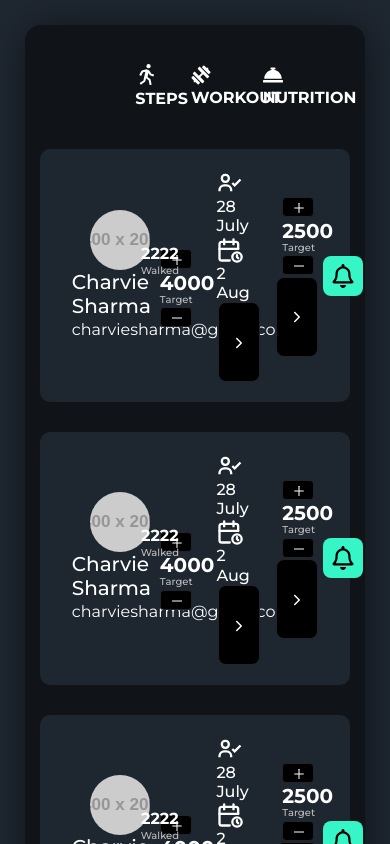
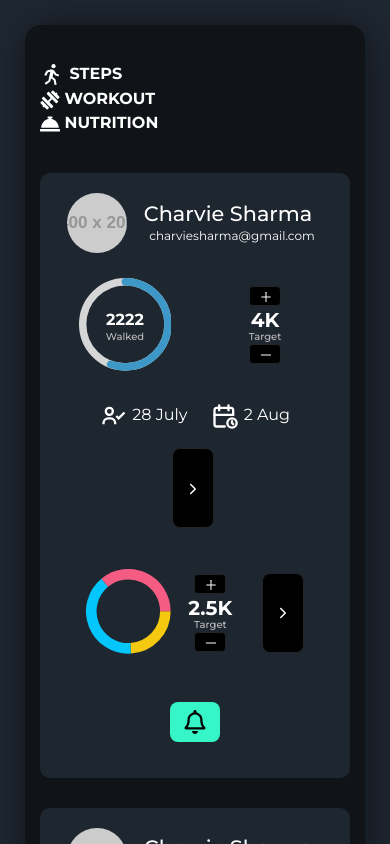
Before and after one commit to muazaqdas/Evolv-Frontend-Challlenge, a React (Create React App) app: page / in a window 390 px wide. Shown: the top 844 px of the page. Built offline with nearby package versions, Linux system fonts and the light colour scheme.

Commit message:
Level 3 completed.
Tooltip component, ProgressBar component created. On hover , tooltip shows the stats of fats, carbs & protein consumed according to json file. Button icon and color changes according to feedback, and scheduled date color changes to red, if its same as performed date.

```diff
--- a/src/Components/Arrow.js
+++ b/src/Components/Arrow.js
@@ -1,19 +1,21 @@
 import React from 'react';
 import {IoIosArrowForward} from 'react-icons/io'
 import { useNavigate } from 'react-router-dom';
+import {AiOutlineExclamation} from 'react-icons/ai'
 
 function Arrow(props){
+
 
     const navigate = useNavigate();
     function handleClick(){
         navigate(props.path)
     }
-
+    const feedback = props.feedback;
     return(
         <>
         <div className='col-3'>
-            <button className='btn btn-dark arrow-button  mx-auto' onClick={handleClick}>
-                <IoIosArrowForward className='arrow'/>
+            <button  className={`btn btn-dark arrow-button  mx-auto ${feedback ? "redColor": ""}`} onClick={handleClick}>
+            {(feedback) ? <AiOutlineExclamation/> :<IoIosArrowForward className='arrow'/> }
             </button>
         </div>
         </>
--- a/src/Components/Dashboard.js
+++ b/src/Components/Dashboard.js
@@ -10,6 +10,8 @@ import './styles.css'
 
 import {BiUserCheck,BiWalk} from 'react-icons/bi'
 import {TbCalendarTime} from 'react-icons/tb'
+
+
 import {FaRegBell,FaDumbbell,FaConciergeBell} from 'react-icons/fa'
 
 import Steps from './Steps';
@@ -28,17 +30,13 @@ function Dashboard(){
         <div className='dashboard'>
             <nav className=' content row d-flex justify-content-center my-3 pb-2'>
 
-                        <div className='col-2 '>{"  "} </div>
-                        <div className='col-2   steps'><BiWalk className='' size={25}/> STEPS</div>
-                        <div className='col-2 workout'>
-
-                                <FaDumbbell className=' r-icon' size={20}/> WORKOUT
-
+                        <div className='col-lg-2 col-md-2 '>{"  "} </div>
+                        <div className='col-lg-2 col-md-3 steps'><BiWalk className='' size={25}/> STEPS</div>
+                        <div className='col-lg-2 col-md-3 workout'>
+                            <FaDumbbell className=' r-icon' size={20}/> WORKOUT
                         </div>
-                        <div className='col-2  mx-3 nutrition'>
-
-                                <FaConciergeBell className='' size={20}/> NUTRITION
-
+                        <div className='col-lg-2 col-md-3 mx-3 '>
+                            <FaConciergeBell className='' size={20}/> NUTRITION
                         </div>
                         <div className='col-4 blank'>{"  "} </div>
             </nav>
@@ -47,39 +45,54 @@ function Dashboard(){
                 return(
                     <div key={index} className='userRow row d-flex justify-content-between align-items-center'>
                         {/* ................. */}
-                        <div className='col-3'>
+                        <div className='col-lg-3 col-md-6 mb-md-5 col-sm-12'>
                             <div className='row d-flex justify-content-center align-items-center'>
                                 <div className='col-3'>
                                     <div className="user">
                                     </div>
                                 </div>
                                 <div className='col-9 ps-2 text-start'>
-                                    <h5 className='m-0 p-0'>{data.name}</h5>
-                                    <p className='m-0 p-0'>{data.email}</p>
+                                    <h5 className='name m-0 p-0'>{data.name}</h5>
+                                    <p className='mail m-0 p-0'>{data.email}</p>
                                 </div>
                             </div>
                         </div>
                         {/* ............ */}
-                        <div className='col-2'>
+                        <div className='col-lg-2 col-md-4 mb-md-5 col-sm-12'>
                             <Steps index={index} value={data["steps walked"]} maxValue={data['steps target']} digit={data["steps walked"]} subtitle1={"Walked"} targetSteps={data['steps target']} subtitle2={"Target"}/>
                         </div>
                         {/* ................ */}
-                        <div className='col-2'>
-                            <div className='row d-flex justify-content-center align-items-center'>
-                                <div className='col-7 text-start date justify-content-center align-items-center'>
-                                    <h5 className='p-0 m-0 '><BiUserCheck className='p-0 m-0' size={28}/>  {data.performedDate}</h5>
-                                    <h5 className='p-0 m-0 '><TbCalendarTime className='p-0 m-0' size={28}/>  {data.scheduledDate}</h5>
+                        <div className='col-lg-3 col-md-4 col-sm-12'>
+                            <div className='row d-flex justify-content-center align-items-center p-0 '>
+                                <div className='col-lg-5 col-md-7 col-sm-8 p-0 m-0 text-center date justify-content-center align-items-center'>
+                                    <button className='btn btn-dark '><BiUserCheck className='p-0 m-0' size={28}/>  {data.performedDate}</button>
+                                    <button className={`btn btn-dark  ${(data.performedDate===data.scheduledDate) && "redColor"}`}><TbCalendarTime className='p-0 m-0' size={28}/>  {data.scheduledDate}</button>
                                 </div>
-                                    <Arrow path={`/${data.userId}/workout`} />
+                                <div className='col-3 dateArrow'>
+                                    <Arrow feedback={data.feedback}  path={`/${data.userId}/workout`} />
+                                </div>
                             </div>
                         </div>
                         {/* ................. */}
-                        <div className='col-2'>
-                            <Nutrition path={`/${data.userId}/nutrition`} carbConsumed={data.carbConsumed} fatConsumed={data.fatConsumed} proteinConsumed={data.proteinConsumed} calorieTarget={data.calorieTarget} />
+                        <div className='col-lg-3 col-md-5 col-sm-12 nutrition'>
+                            <Nutrition
+                                title={data.calorieIntake}
+                                calorieIntake={data.calorieIntake}
+                                path={`/${data.userId}/nutrition`}
+                                carbConsumed={data.carbConsumed}
+                                fatConsumed={data.fatConsumed}
+                                proteinConsumed={data.proteinConsumed}
+                                carbTarget={data.carbTarget}
+                                fatTarget={data.fatTarget}
+                                proteinTarget={data.proteinTarget}
+
+                                calorieTarget={data.calorieTarget} />
                         </div>
                         {/* .............. */}
-                        <div className=' col-1 justify-conten-center align-items-center'>
+                        <div className=' col-lg-1 col-md-2 justify-conten-center align-items-center'>
+                        <div className='row bellRow'>
                             <FaRegBell className='bell-icon p-2 my-3 justify-conten-center align-items-center' size={40}/>
+                        </div>
                         </div>
                     </div>
                 );
--- a/src/Components/NutrPage.js
+++ b/src/Components/NutrPage.js
@@ -3,9 +3,9 @@ import React from 'react';
 
 function NutritionPage(){
     return(
-        <div style={{color:"#fff",backgroundColor:"red"}}>
-            this is  Blank
-        </div>
+        <div style={{color:"#fff"}}>
+        <h1>Nutrition</h1>
+    </div>
     )
 }
 
--- a/src/Components/Nutrition.js
+++ b/src/Components/Nutrition.js
@@ -3,10 +3,14 @@ import { PieChart } from "react-minimal-pie-chart";
 import Arrow from "./Arrow";
 import { AiOutlinePlus, AiOutlineMinus } from "react-icons/ai";
 
+// import ProgressBar from './ProgressBar'
+import Tooltip from "./Tooltip/Tooltip";
+
 
 function Nutrition(props) {
 
     const [calorie, setValue] = useState(props.calorieTarget);
+    const [isHovering,setHovering] = useState(false);
 
     function handleCLickPlus(){
       setValue((prevValue)=> prevValue+1000);
@@ -14,24 +18,54 @@ function Nutrition(props) {
     function handleCLickMinus(){
       setValue((prevValue)=> prevValue-1000);
     }
+
+    function mouseOver(){
+        setHovering(true);
+    }
+    function mouseOut(){
+        setHovering(false);
+    }
+
+
   return (
     <div className="row d-flex justify-content-center align-items-center">
-      <div className="col-6">
-        <PieChart
+        <div className="col-5 ">
+            <Tooltip
+                children=
+                {<PieChart
                 lineWidth={25}
                 data={[
                     { title: "Carbs", value: props.carbConsumed, color: "#F5C90F" },
                     { title: "Fat", value: props.fatConsumed, color: "#03C7FC" },
                     { title: "Protein", value: props.proteinConsumed, color: "#F45C84" },
                 ]}
-        />
+                onMouseOver={mouseOver}
+                onMouseOut={mouseOut}
+                />}
+
+                carbConsumed={props.carbConsumed}
+                fatConsumed={props.fatConsumed}
+                proteinConsumed={props.proteinConsumed}
+                carbTarget={props.carbTarget}  fatTarget={props.fatTarget} proteinTarget={props.proteinTarget}
+                >
+                {/* <PieChart
+                lineWidth={25}
+                data={[
+                    { title: "Carbs", value: props.carbConsumed, color: "#F5C90F" },
+                    { title: "Fat", value: props.fatConsumed, color: "#03C7FC" },
+                    { title: "Protein", value: props.proteinConsumed, color: "#F45C84" },
+                ]}
+                onMouseOver={mouseOver}
+                onMouseOut={mouseOut}
+                /> */}
+            </Tooltip>
         </div>
-      <div className="col-3 m-0 p-0">
+      <div className="col-2 m-0 p-0 text-center me-3">
         <button className=" btn btn-dark plus-minus" onClick={handleCLickPlus}>
             <AiOutlinePlus className="plus" size={14} />
             </button>
 
-            <h5 className="m-0 p-0 fw700">{calorie}</h5>
+            <h5 className="m-0 p-0 fw700"> {`${calorie/1000}K`}</h5>
             <p className="m-0 p-0 subtitle">Target</p>
             <button className="btn btn-dark plus-minus" onClick={handleCLickMinus}>
             <AiOutlineMinus className="minus" size={14} />
--- /dev/null
+++ b/src/Components/ProgressBar.js
@@ -0,0 +1,27 @@
+import React from 'react';
+
+import './styles.css'
+
+function Bar(props){
+    return(
+    <div className='row progressBar m-0 p-0'>
+    <div><span className='progHead m-0 p-0'>{props.nutrient}</span><span className='targetValue m-0 p-0'>{props.target}</span></div>
+    <div className='progress m-0 p-0'></div>
+    <div style={{width:`${props.w}%`, backgroundColor:`${props.bg}`}} className="progressIn"></div>
+    </div>
+
+    )
+}
+
+function ProgressBar(props){
+    return(
+        <div>
+           <Bar nutrient={"Protein"} bg={"#F45C84"} w={(props.proteinConsumed/props.proteinTarget)*90} target={props.proteinTarget} consumed={props.proteinConsumed}/>
+           <Bar nutrient={"Fats"} bg={"#03C6FA"} w={(props.fatConsumed/props.fatTarget)*90} target={props.fatTarget} consumed={props.fatConsumed}/>
+           <Bar nutrient={"Carbs"} bg={"#F0C50F"} w={(props.carbConsumed/props.carbTarget)*90} target={props.carbTarget} consumed={props.carbConsumed}/>
+
+        </div>
+    )
+}
+
+export default ProgressBar;
--- a/src/Components/Steps.js
+++ b/src/Components/Steps.js
@@ -19,25 +19,21 @@ function Steps(props) {
 
     return (
       <div className="row d-flex justify-content-center align-items-center">
-        <div className='circle-bar col-6'>
+        <div className='circle-bar col-5 '>
           <CircularProgressbarWithChildren  value={props.value} maxValue={props.maxValue}>
           <p className='Digits'>{props.digit}</p>
           <p className='subtitle'>{props.subtitle1}</p>
           </CircularProgressbarWithChildren>
         </div>
-      <div className="col-3 justify-content-center align-items-center">
-
+        <div className="col-6 justify-content-center align-items-center text-center">
           <button className=" btn btn-dark plus-minus" onClick={handleCLickPlus}>
             <AiOutlinePlus className="plus" size={14} />
           </button>
-
-        <h5 className="m-0 p-0 fw700">{targetValue}</h5>
+          <h5 className="m-0 p-0 fw700">{`${targetValue/1000}K`}</h5>
           <p className="m-0 p-0 subtitle">{props.subtitle2}</p>
-
           <button className="btn btn-dark plus-minus" onClick={handleCLickMinus}>
             <AiOutlineMinus className="minus" size={14} />
           </button>
-
       </div>
     </div>
   );
--- /dev/null
+++ b/src/Components/Tooltip/Tooltip.css
@@ -0,0 +1,69 @@
+.tooltipWrapper{
+    position: relative;
+    display: inline-flex;
+
+}
+
+.tooltipTarget{
+    border: none;
+    background: inherit;
+    padding: 5px;
+    margin: -1px;
+    font-size: inherit;
+    color: inherit;
+    cursor: inherit;
+    display: flex;
+}
+.centerContainer{
+    position: absolute;
+    width: 200px;
+    margin-left: -100px;
+    display: flex;
+    justify-content: center;
+    align-items: center;
+    left: 50%;
+    bottom: calc(100% + 5px);
+    pointer-events: none;
+    bottom: unset !important;
+    top: calc(100% + 5px);
+    z-index: 10;
+
+
+}
+
+.tooltipBox{
+    position: relative;
+    background-color: #333B44;
+    justify-content: center;
+    align-items: center;
+    color: #fff;
+    text-align: center;
+    border-radius: 2px;
+    padding: 10px 8px;
+    font-size: 1.25rem;
+    box-shadow: 0 4px 14px rgba(0, 0, 0, 0.15), 0 4px 8px rgba(0, 0, 0, 0.2);
+    animation-name: fadeIn;
+    animation-duration: 0.15s;
+    animation-timing-function: linear;
+    border-radius: 10px;
+ }
+ @keyframes fadeIn{
+    from {
+        opacity: 0;
+      }
+      to {
+        opacity: 1;
+      }
+ }
+ .tooltipBox::after {
+    content: "";
+    transform: rotate(180deg);
+    position: absolute;
+    width: 1px;
+    height: 1px;
+    border-width: 5px;
+    border-style: solid;
+    border-color: #333B44  transparent transparent transparent;
+    left: calc(50% - 5px);
+    bottom: 100%;
+  }
--- /dev/null
+++ b/src/Components/Tooltip/Tooltip.js
@@ -0,0 +1,50 @@
+import React,{useState,useRef} from 'react';
+import ProgressBar from '../ProgressBar';
+import './Tooltip.css'
+
+function Tooltip(props) {
+
+
+    const [isHovered, setIsHovered] = useState(false);
+    const [isFocused, setIsFocused] = useState(false);
+    const targetRef = useRef(null);
+    const showTooltip = isHovered || isFocused;
+
+    const handleClick = (e) => {
+      e.preventDefault();
+      if (targetRef.current) {
+        targetRef.current.blur();
+      }
+    };
+
+    return (
+      <div className='tooltipWrapper'>
+        <button className="tooltipTarget"
+          onMouseEnter={() => setIsHovered(true)}
+          onMouseLeave={() => setIsHovered(false)}
+          onFocus={() => setIsFocused(true)}
+          onBlur={() => setIsFocused(false)}
+          onClick={handleClick}
+          ref={targetRef}
+        >
+        {props.children}
+        </button>
+        {showTooltip && (
+          <div className='centerContainer'>
+            <span className='tooltipBox'>
+                <ProgressBar
+                    hovered = {isHovered}
+                    carbConsumed={props.carbConsumed}
+                    fatConsumed={props.fatConsumed}
+                    proteinConsumed={props.proteinConsumed}
+                    carbTarget={props.carbTarget}
+                    fatTarget={props.fatTarget}
+                    proteinTarget={props.proteinTarget} />
+            </span>
+          </div>
+        )}
+      </div>
+    );
+  }
+
+  export default Tooltip;
--- a/src/Components/WorkoutPage.js
+++ b/src/Components/WorkoutPage.js
@@ -3,8 +3,8 @@ import React from 'react';
 
 function Workout(){
     return(
-        <div style={{color:"#fff",backgroundColor:"red"}}>
-            this is  Blank
+        <div style={{color:"#fff"}}>
+            <h1>Workout</h1>
         </div>
     )
 }
--- a/src/Components/styles.css
+++ b/src/Components/styles.css
@@ -1,5 +1,9 @@
+
 .fw700{
     font-weight: 700;
+}
+.redColor{
+    background-color: #CC3838 !important;
 }
 .dashboard{
     left: 25px;
@@ -31,6 +35,7 @@
 .circle-bar p{
     margin: 0;
 }
+
 .Digits{
     font-size: 16px;
     font-weight: 700;
@@ -47,10 +52,10 @@
     font-family: 'Montserrat', sans-serif;
     font-weight: 700;
 }
-.date{
-    line-height: 1.5;
-    display: inline-block;
-    vertical-align: middle;
+.date button {
+    background-color: transparent !important;
+    border-style: none;
+
 }
 .date h5{
     font-size: 16px;
@@ -81,8 +86,111 @@
     align-items: center;
     position: relative;
 }
+.hoverBar{
+    border-style: none !important;
+    background-color: transparent !important;
+}
+.bellRow{
+    display: flex;
+    justify-content: center;
+    align-items: center;
+    text-align: center;
+}
 .bell-icon{
+    width: 50px;
     background: #36F5C7;
     border-radius: 8px;
     color: #000;
 }
+
+.progressBar{
+    height: 60px;
+    width: 250px;
+    margin: 8px 2px !important;
+    position: relative;
+    display: inline-flex;
+    background: #1B222A !important;
+    border-radius: 4.86207px;
+    padding: 2px 12px !important;
+
+}
+.progress{
+    position: absolute;
+    display: flex;
+    top: 45px;
+    right: 8px;
+    left: 8px;
+    width: 234px;
+    background-color: #000;
+    align-items: center;
+    text-align: center;
+    border-radius: 4px;
+    height: 8px;
+
+}
+.progressIn{
+    position: absolute;
+    display: flex;
+    align-items:flex-start;
+    text-align: start;
+    width: 0;
+    top: 45px;
+    left: 8px;
+    border-radius: 4px;
+    height: 8px;
+}
+.progHead{
+    position: absolute;
+    display: flex;
+    font-size: 16px;
+    top: 5px;
+    left: 8px;
+}
+.targetValue{
+    position: absolute;
+    display: flex;
+    font-size: 16px;
+    top: 5px;
+    right: 8px;
+}
+
+@media only screen and (max-width: 600px) {
+    .circle-bar , .nutrition{
+        margin: 25px auto;
+    }
+    .nutrition{
+        justify-content: space-between;
+    }
+    .dateArrow{
+        margin: 12px 0;
+    }
+    .name{
+        font-size: 1.3rem;
+        margin-left: 8px;
+        text-align: center;
+    }
+    .mail{
+        text-align: center;
+        font-size: 0.75rem;
+        margin-left: 8px !important;
+    }
+    .progressBar {
+        height: 40px;
+        width: 150px;
+        margin: 4px 2px !important;
+        padding: 2px 6px !important;
+    }
+    .progress{
+        left: 4px;
+        right: 4px;
+        width: 142px;
+        top: 30px;
+        height: 5px;
+    }
+    .progressIn{
+        left: 4px;
+        top: 30px;
+        height: 5px;
+    }
+
+  }
--- a/src/Data/users.json
+++ b/src/Data/users.json
@@ -24,15 +24,15 @@
         "email": "charviesharma@gmail.com",
         "steps walked": 2222,
         "steps target": 4000,
-        "performedDate": "28 July",
+        "performedDate": "2 Aug",
         "scheduledDate": "2 Aug",
         "calorieIntake": 2222,
         "calorieTarget": 2500,
-        "proteinConsumed": 45,
+        "proteinConsumed": 35,
         "proteinTarget": 70,
-        "carbConsumed": 30,
+        "carbConsumed": 50,
         "carbTarget": 70,
-        "fatConsumed": 50,
+        "fatConsumed": 20,
         "fatTarget": 70,
         "feedback":true
 
@@ -47,11 +47,11 @@
         "scheduledDate": "2 Aug",
         "calorieIntake": 2222,
         "calorieTarget": 2500,
-        "proteinConsumed": 45,
+        "proteinConsumed": 65,
         "proteinTarget": 70,
-        "carbConsumed": 30,
+        "carbConsumed": 55,
         "carbTarget": 70,
-        "fatConsumed": 50,
+        "fatConsumed": 28,
         "fatTarget": 70,
         "feedback":false
 
```
Also changed, not shown: public/index.html (+6 -1 lines). Lines whose indentation alone changed are shown as unchanged.
